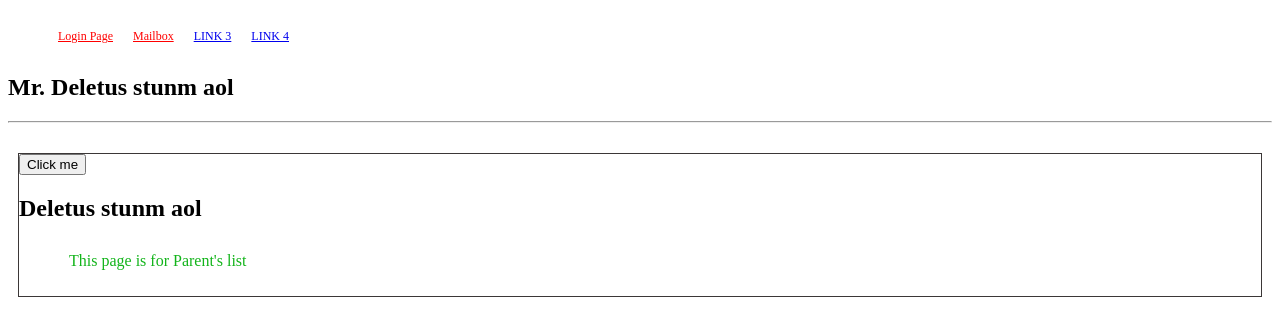
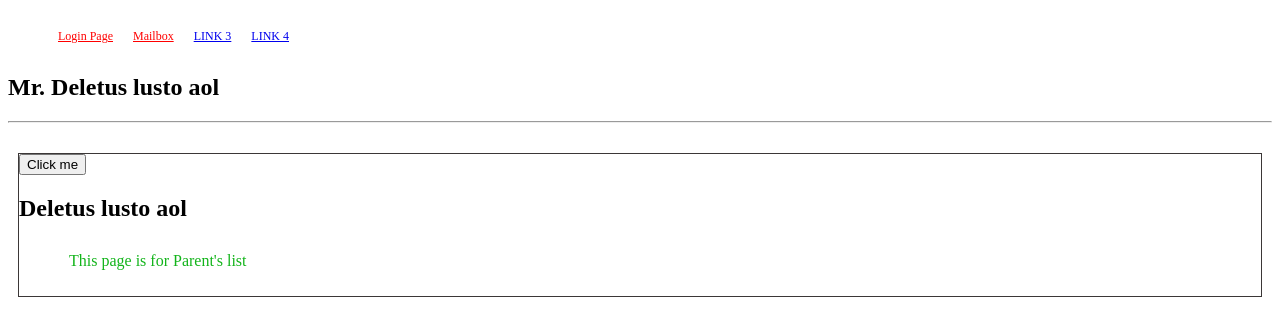
Before and after one commit to Naziiaba/Email-Create-ang, an Angular app: page /mailbox in a window 1280 px wide. Shown: the top 336 px of the page. Built offline with nearby package versions, Linux system fonts and the light colour scheme; no server answers.

Commit message:
user service

```diff
--- a/src/app/shared/user.service.ts
+++ b/src/app/shared/user.service.ts
@@ -23,6 +23,12 @@ export class UserService {
             title: 'Deletus stunm aol',
             completed: false
             };
+            this.userData = {
+                userId: 1,
+                id: 1,
+                title: 'Deletus lusto aol',
+                completed: true
+                };
      };
 
     get userData$() {
```
